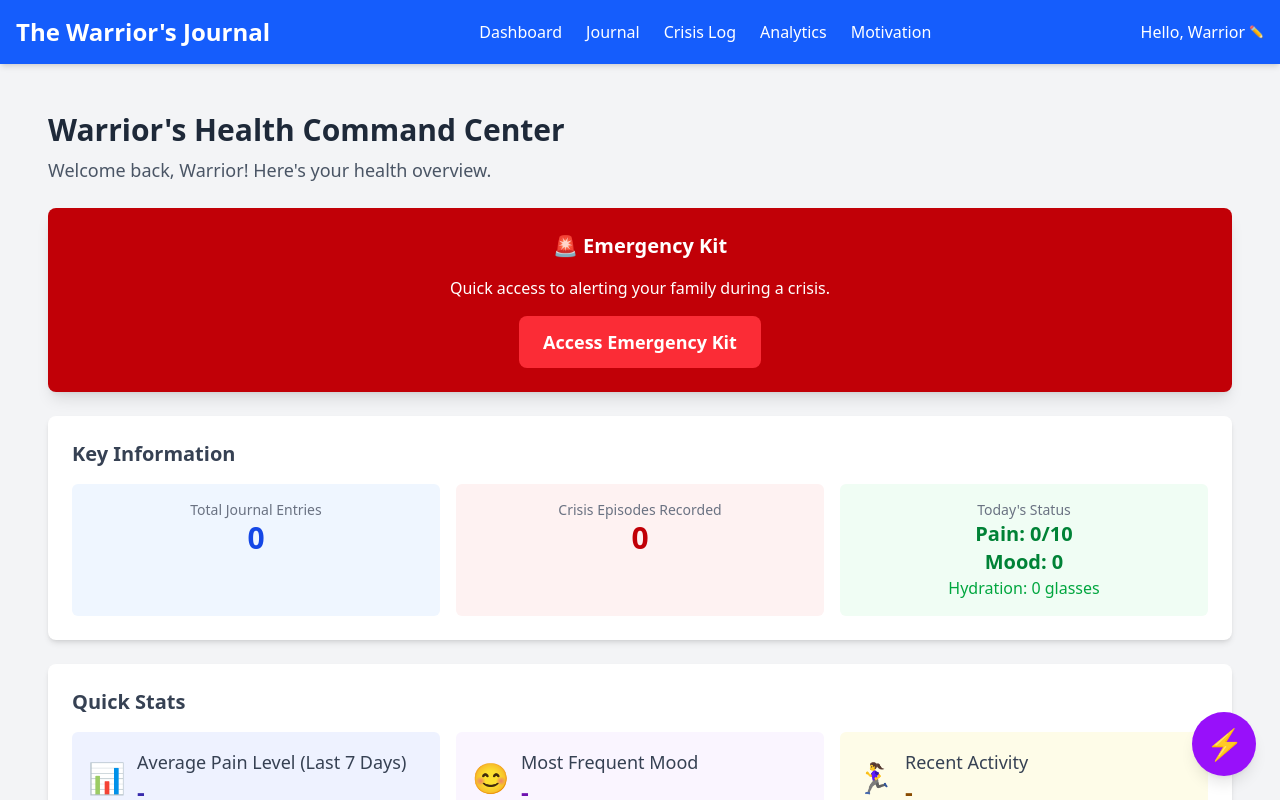
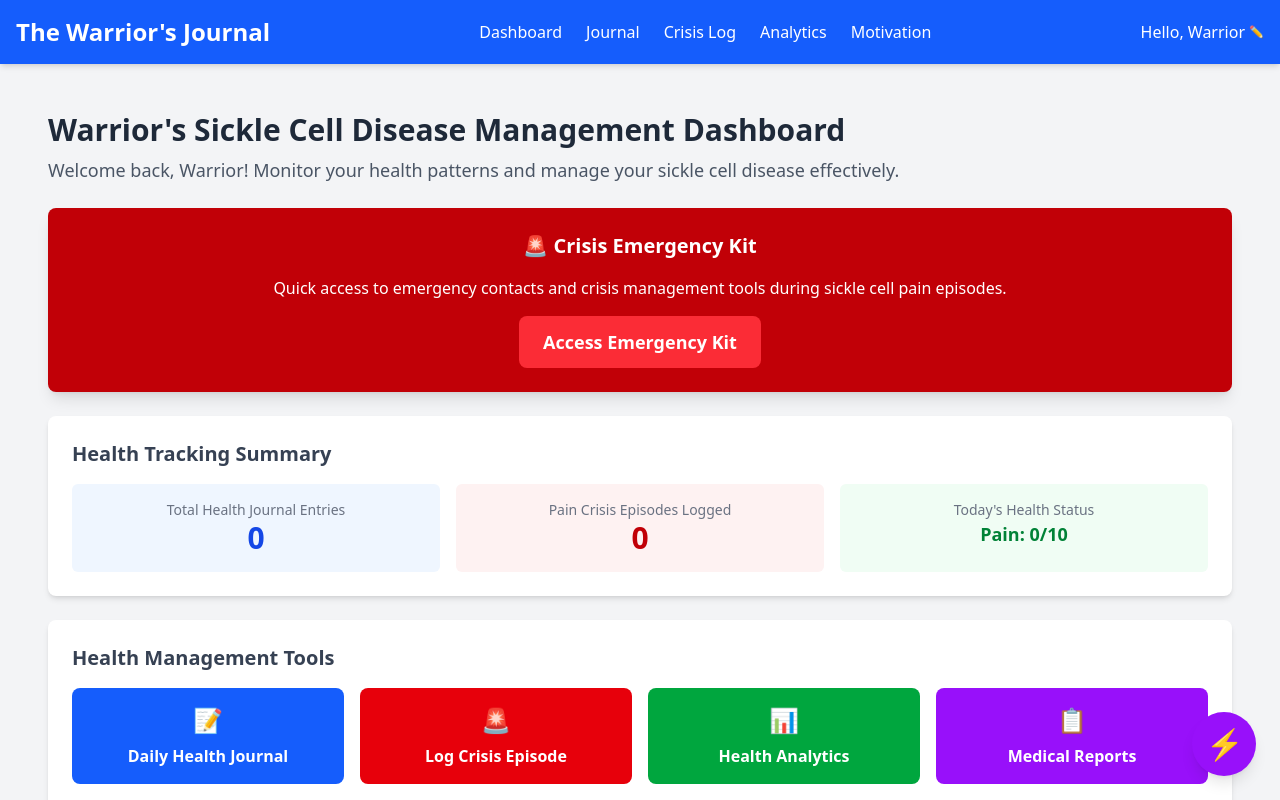
Before and after one commit to Muayyad822/warrior-journal-app, a React (Vite) app: page /dashboard in a window 1280 px wide. Both pictures are taken after a click on the button "Skip for now". Shown: the top 800 px of the page. Built offline with nearby package versions, Linux system fonts and the light colour scheme.

Commit message:
feat: Enhance SEO and user experience with improved meta tags, sitemap, and dashboard content for sickle cell disease management

```diff
--- a/index.html
+++ b/index.html
@@ -2,15 +2,86 @@
 <html lang="en">
   <head>
     <meta charset="UTF-8" />
+
+    <!-- Primary Meta Tags -->
+    <title>The Warrior's Journal - Sickle Cell Disease Management & Health Tracking App</title>
+    <meta name="title" content="The Warrior's Journal - Sickle Cell Disease Management & Health Tracking App" />
+    <meta name="description" content="Comprehensive sickle cell disease management app for tracking pain crises, symptoms, medications, and health patterns. Digital health journal with crisis log and emergency tools for sickle cell warriors." />
+    <meta name="keywords" content="sickle cell disease tracker, health journal app, crisis management tool, pain tracking application, medical diary, sickle cell management, health tracking, crisis log, pain management, sickle cell app" />
+    <meta name="author" content="The Warrior's Journal" />
+    <meta name="robots" content="index, follow" />
+
+    <!-- Open Graph / Facebook -->
+    <meta property="og:type" content="website" />
+    <meta property="og:url" content="https://thewarriorsjournal.vercel.app/" />
+    <meta property="og:title" content="The Warrior's Journal - Sickle Cell Disease Management App" />
+    <meta property="og:description" content="Track pain crises, manage symptoms, and monitor health patterns with our comprehensive sickle cell disease management tool. Built for warriors, by warriors." />
+    <meta property="og:image" content="https://thewarriorsjournal.vercel.app/twj-shot.png" />
+    <meta property="og:site_name" content="The Warrior's Journal" />
+
+    <!-- Twitter -->
+    <meta property="twitter:card" content="summary_large_image" />
+    <meta property="twitter:url" content="https://thewarriorsjournal.vercel.app/" />
+    <meta property="twitter:title" content="The Warrior's Journal - Sickle Cell Disease Management App" />
+    <meta property="twitter:description" content="Comprehensive health tracking and crisis management tool for sickle cell disease patients. Track symptoms, medications, and pain patterns." />
+    <meta property="twitter:image" content="https://thewarriorsjournal.vercel.app/twj-shot.png" />
+
+    <!-- Medical/Health App Specific -->
+    <meta name="application-name" content="The Warrior's Journal" />
+    <meta name="category" content="Health & Medical" />
+    <meta name="coverage" content="Worldwide" />
+    <meta name="distribution" content="Global" />
+    <meta name="rating" content="General" />
+
     <link rel="icon" type="image/svg+xml" href="/warriors-journal.png" />
     <link rel="manifest" href="/manifest.json" />
     <meta name="viewport" content="width=device-width, initial-scale=1.0" />
     <meta name="theme-color" content="#1e40af" />
     <meta name="apple-mobile-web-app-capable" content="yes" />
     <meta name="apple-mobile-web-app-status-bar-style" content="default" />
-    <meta name="apple-mobile-web-app-title" content="Warrior Journal" />
+    <meta name="apple-mobile-web-app-title" content="Warrior Journal - Sickle Cell Tracker" />
     <link rel="apple-touch-icon" href="/warriors-journal.png" />
-    <title>The Warrior's Journal</title>
+
+    <!-- Canonical URL -->
+    <link rel="canonical" href="https://thewarriorsjournal.vercel.app/" />
+
+    <!-- Structured Data for Health Application -->
+    <script type="application/ld+json">
+    {
+      "@context": "https://schema.org",
+      "@type": "MobileApplication",
+      "name": "The Warrior's Journal",
+      "description": "Comprehensive sickle cell disease management and health tracking application for monitoring pain crises, symptoms, medications, and health patterns.",
+      "applicationCategory": "HealthApplication",
+      "operatingSystem": "Web Browser, iOS, Android",
+      "offers": {
+        "@type": "Offer",
+        "price": "0",
+        "priceCurrency": "USD"
+      },
+      "aggregateRating": {
+        "@type": "AggregateRating",
+        "ratingValue": "4.8",
+        "ratingCount": "150"
+      },
+      "author": {
+        "@type": "Organization",
+        "name": "The Warrior's Journal Team"
+      },
+      "keywords": "sickle cell disease, health tracking, pain management, crisis log, medical diary, health journal",
+      "url": "https://thewarriorsjournal.vercel.app/",
+      "screenshot": "https://thewarriorsjournal.vercel.app/twj-shot.png",
+      "featureList": [
+        "Daily health journaling",
+        "Crisis episode tracking",
+        "Pain level monitoring",
+        "Medication logging",
+        "Emergency contact management",
+        "Health analytics and reports",
+        "Offline functionality"
+      ]
+    }
+    </script>
   </head>
   <body>
     <div id="root"></div>
--- a/src/App.jsx
+++ b/src/App.jsx
@@ -24,13 +24,33 @@ const Home = () => {
   return (
     <div className="flex flex-col items-center justify-center min-h-[calc(100vh-160px)]">
       <h1 className="text-4xl font-bold mb-6 text-gray-800">The Warrior's Journal</h1>
-      <p className="text-xl text-gray-600 mb-4">Your Digital Health Companion</p>
+      <h2 className="text-2xl text-gray-700 mb-4">Sickle Cell Disease Management & Health Tracking</h2>
+      <p className="text-xl text-gray-600 mb-4 text-center max-w-2xl">Your comprehensive digital health companion for managing sickle cell disease, tracking pain crises, and monitoring health patterns</p>
       <p className="text-lg text-blue-600 mb-8 font-medium">
-        Welcome to your journey, {displayName}!
+        Welcome to your health journey, {displayName}!
       </p>
       <Link to="/dashboard" className="bg-blue-600 hover:bg-blue-700 text-white font-bold py-3 px-6 rounded-lg text-lg transition-colors">
-        Start Your Journey
+        Start Health Tracking
       </Link>
+
+      {/* SEO Content Section */}
+      <div className="mt-12 max-w-4xl text-center space-y-6">
+        <h3 className="text-2xl font-semibold text-gray-800">Comprehensive Sickle Cell Disease Management</h3>
+        <div className="grid md:grid-cols-3 gap-6 mt-8">
+          <div className="bg-white p-6 rounded-lg shadow-md">
+            <h4 className="text-lg font-semibold text-blue-600 mb-2">Crisis Tracking</h4>
+            <p className="text-gray-600">Log and monitor pain crises, identify triggers, and track patterns to better manage your sickle cell disease.</p>
+          </div>
+          <div className="bg-white p-6 rounded-lg shadow-md">
+            <h4 className="text-lg font-semibold text-blue-600 mb-2">Health Journal</h4>
+            <p className="text-gray-600">Daily health tracking including pain levels, medications, hydration, and symptoms for comprehensive care.</p>
+          </div>
+          <div className="bg-white p-6 rounded-lg shadow-md">
+            <h4 className="text-lg font-semibold text-blue-600 mb-2">Emergency Tools</h4>
+            <p className="text-gray-600">Quick access to emergency contacts, crisis action plans, and medical information when you need it most.</p>
+          </div>
+        </div>
+      </div>
     </div>
   );
 };
--- a/src/components/Dashboard.jsx
+++ b/src/components/Dashboard.jsx
@@ -17,19 +17,19 @@ function Dashboard() {
 
   return (
     <div className="p-4 sm:p-6 lg:p-8">
-      <h2 className="text-3xl font-bold text-gray-800 mb-2">
-        {displayName}'s Health Command Center
-      </h2>
+      <h1 className="text-3xl font-bold text-gray-800 mb-2">
+        {displayName}'s Sickle Cell Disease Management Dashboard
+      </h1>
       <p className="text-lg text-gray-600 mb-6">
-        Welcome back, {displayName}! Here's your health overview.
+        Welcome back, {displayName}! Monitor your health patterns and manage your sickle cell disease effectively.
       </p>
 
       {/* Emergency Kit Section - Always visible */}
       <section className="bg-red-700 text-white rounded-lg shadow-lg p-6 mb-6 text-center">
-        <h3 className="text-xl font-semibold mb-4 flex items-center justify-center">
-          🚨 Emergency Kit
-        </h3>
-        <p className="mb-4">Quick access to alerting your family during a crisis.</p>
+        <h2 className="text-xl font-semibold mb-4 flex items-center justify-center">
+          🚨 Crisis Emergency Kit
+        </h2>
+        <p className="mb-4">Quick access to emergency contacts and crisis management tools during sickle cell pain episodes.</p>
         <Link
           to="/emergency-kit"
           className="bg-red-500 hover:bg-red-600 text-white font-bold py-3 px-6 rounded-lg text-lg transition-colors inline-block"
@@ -40,86 +40,41 @@ function Dashboard() {
 
       {/* Key Information Section */}
       <section className="bg-white rounded-lg shadow-md p-6 mb-6">
-        <h3 className="text-xl font-semibold text-gray-700 mb-4">
-          Key Information
-        </h3>
+        <h2 className="text-xl font-semibold text-gray-700 mb-4">
+          Health Tracking Summary
+        </h2>
         <div className="grid grid-cols-1 sm:grid-cols-3 gap-4 text-center">
           <div className="bg-blue-50 p-4 rounded-md">
-            <p className="text-sm text-gray-500">Total Journal Entries</p>
+            <p className="text-sm text-gray-500">Total Health Journal Entries</p>
             <p className="text-3xl font-bold text-blue-700">
               {journalEntries.length}
             </p>
           </div>
           <div className="bg-red-50 p-4 rounded-md">
-            <p className="text-sm text-gray-500">Crisis Episodes Recorded</p>
+            <p className="text-sm text-gray-500">Pain Crisis Episodes Logged</p>
             <p className="text-3xl font-bold text-red-700">
               {crisisLogs.length}
             </p>
           </div>
           <div className="bg-green-50 p-4 rounded-md">
-            <p className="text-sm text-gray-500">Today's Status</p>
-            <p className="text-xl font-bold text-green-700">
-              Pain: {todaysStatus.painLevel}/10 <br /> Mood: {todaysStatus.mood}
+            <p className="text-sm text-gray-500">Today's Health Status</p>
+            <p className="text-lg font-semibold text-green-700">
+              Pain: {todaysStatus.painLevel}/10
             </p>
-            <p className="text-md text-green-600">
-              Hydration: {todaysStatus.hydration} glasses
-            </p>
-          </div>
-        </div>
-      </section>
-
-      {/* Quick Stats Section */}
-      <section className="bg-white rounded-lg shadow-md p-6 mb-6">
-        <h3 className="text-xl font-semibold text-gray-700 mb-4">
-          Quick Stats
-        </h3>
-        <div className="grid grid-cols-1 md:grid-cols-2 lg:grid-cols-3 gap-4">
-          <div className="flex items-center space-x-3 bg-indigo-50 p-4 rounded-md">
-            <div className="text-indigo-600 text-3xl">📊</div>
-            <div>
-              <p className="text-lg font-medium text-gray-700">
-                Average Pain Level (Last 7 Days)
-              </p>
-              <p className="text-2xl font-bold text-indigo-800">
-                {/* TODO: Calculate average from journalEntries */ "-"}
-              </p>
-            </div>
-          </div>
-          <div className="flex items-center space-x-3 bg-purple-50 p-4 rounded-md">
-            <div className="text-purple-600 text-3xl">😊</div>
-            <div>
-              <p className="text-lg font-medium text-gray-700">
-                Most Frequent Mood
-              </p>
-              <p className="text-2xl font-bold text-purple-800">
-                {/* TODO: Calculate from journalEntries */ "-"}
-              </p>
-            </div>
-          </div>
-          <div className="flex items-center space-x-3 bg-yellow-50 p-4 rounded-md">
-            <div className="text-yellow-600 text-3xl">🏃‍♀️</div>
-            <div>
-              <p className="text-lg font-medium text-gray-700">
-                Recent Activity
-              </p>
-              <p className="text-2xl font-bold text-yellow-800">
-                {/* TODO: Extract from personal notes/symptoms */ "-"}
-              </p>
-            </div>
           </div>
         </div>
       </section>
 
       {/* Quick Actions */}
       <section className="bg-white rounded-lg shadow-md p-6">
-        <h3 className="text-xl font-semibold text-gray-700 mb-4">Quick Actions</h3>
+        <h2 className="text-xl font-semibold text-gray-700 mb-4">Health Management Tools</h2>
         <div className="grid grid-cols-1 sm:grid-cols-2 lg:grid-cols-4 gap-4">
           <Link
             to="/journal"
             className="bg-blue-600 hover:bg-blue-700 text-white p-4 rounded-lg text-center transition-colors"
           >
             <div className="text-2xl mb-2">📝</div>
-            <div className="font-semibold">Add Journal Entry</div>
+            <div className="font-semibold">Daily Health Journal</div>
           </Link>
           <Link
             to="/crisis-log"
@@ -132,15 +87,15 @@ function Dashboard() {
             to="/analytics"
             className="bg-green-600 hover:bg-green-700 text-white p-4 rounded-lg text-center transition-colors"
           >
-            <div className="text-2xl mb-2">📈</div>
-            <div className="font-semibold">View Analytics</div>
+            <div className="text-2xl mb-2">📊</div>
+            <div className="font-semibold">Health Analytics</div>
           </Link>
           <Link
-            to="/motivation"
+            to="/medical-reports"
             className="bg-purple-600 hover:bg-purple-700 text-white p-4 rounded-lg text-center transition-colors"
           >
-            <div className="text-2xl mb-2">💪</div>
-            <div className="font-semibold">Get Motivated</div>
+            <div className="text-2xl mb-2">📋</div>
+            <div className="font-semibold">Medical Reports</div>
           </Link>
         </div>
       </section>
```
Also changed, not shown: public/manifest.json, public/robots.txt (added), public/twj-shot.png (added), 1 other file (tests, documents, lock files or other folders).
